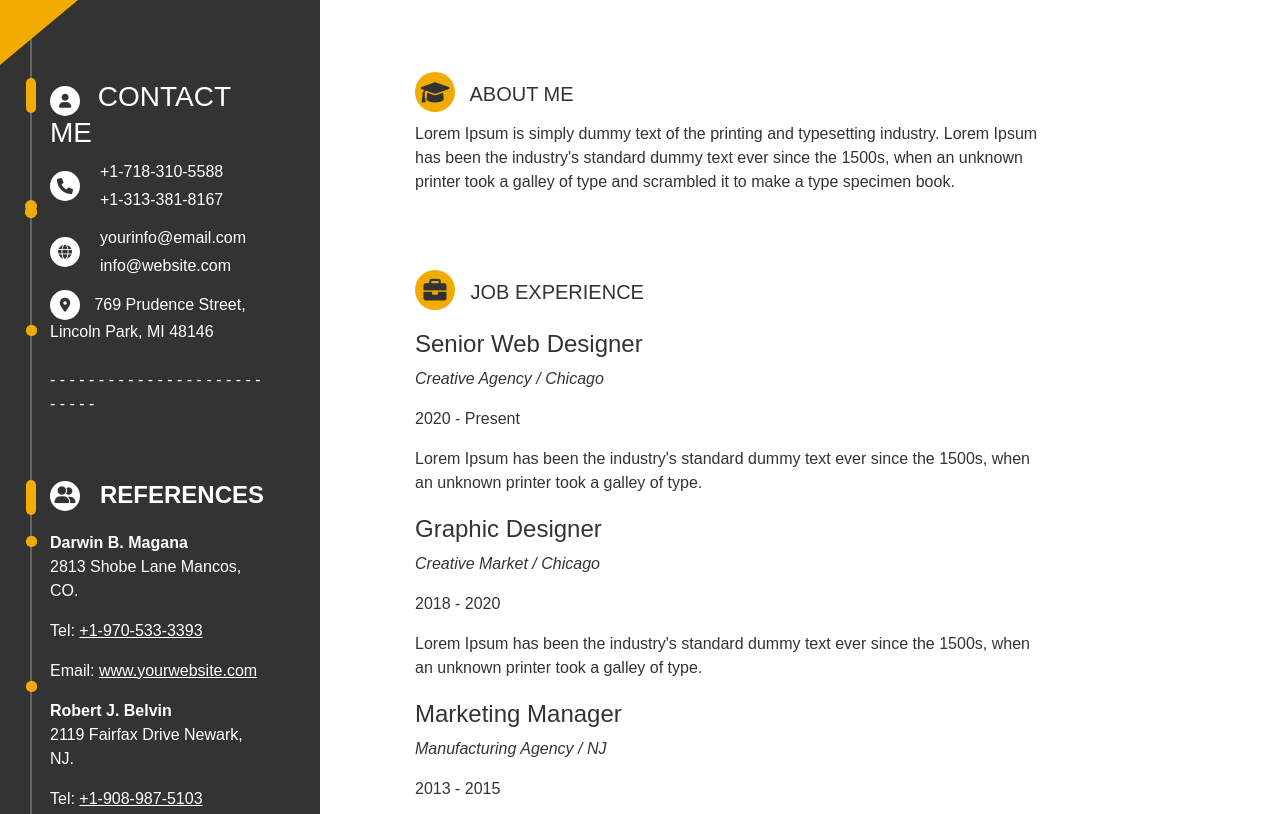
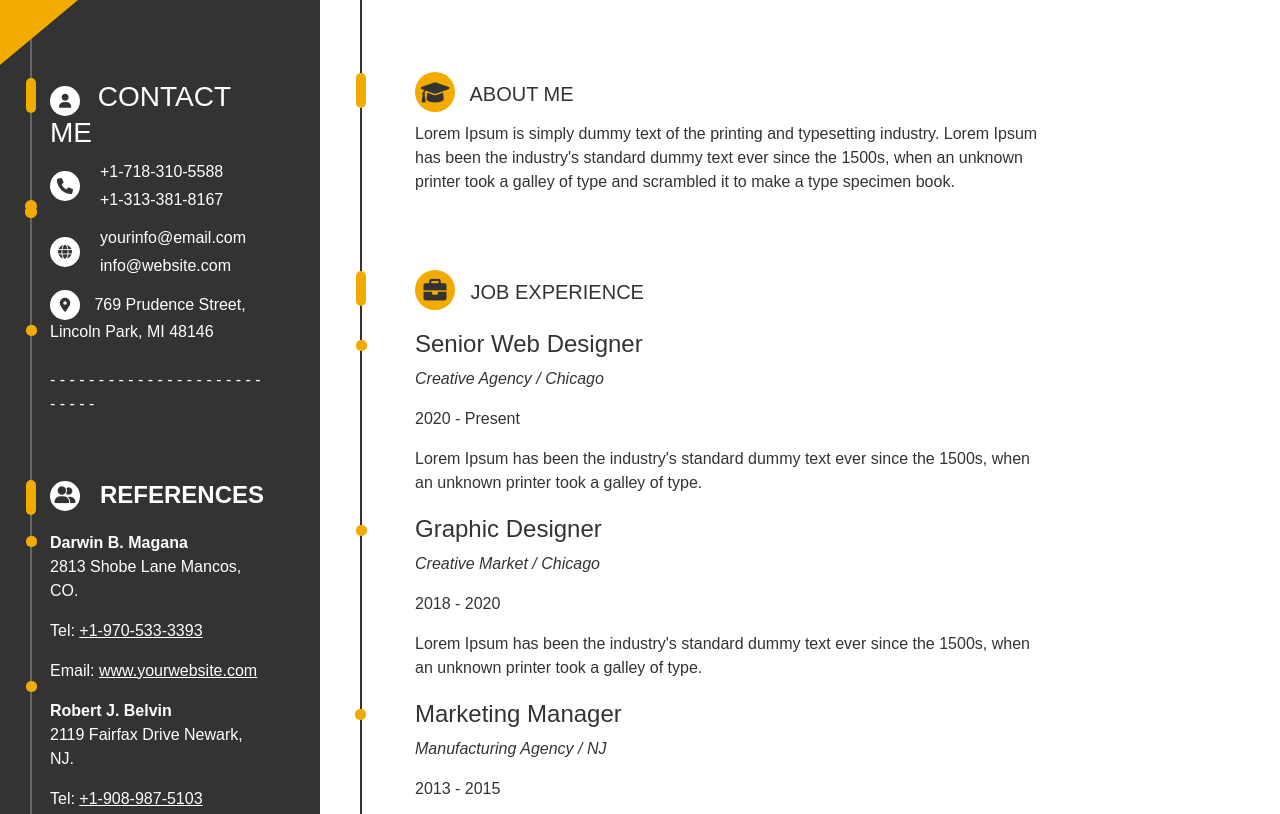
Before and after one commit to Solomiia-Hotska/pm22-04, a website: page app/html/index.html in a window 1280 px wide. Shown: the part 235-1049 px from the top of the page. Drawn offline with nearby package versions, Linux system fonts and the light colour scheme; files that its build step writes are made by us from their sources.

```diff
--- a/app/html/index.html
+++ b/app/html/index.html
@@ -43,7 +43,7 @@
                     - - - - - - - - - - - - - - - - - - - - - - - - - - -
                     <div class="references mb-4">
                         <div class="references">
-                            <div class="dot dot1"></div> <!-- Перша крапка -->
+                            <div class="dot dot1"></div>
                             <div class="dot dot2"></div>
                             <div class="dot dot3"></div>
                             <div class="dot dot4"></div>
@@ -86,9 +86,9 @@
 
             <!-- Main content -->
             <div class="col-7 main-content p-0">
-                <div class="text-container">
+            <div class="text-container">
 
-                    <!-- <div class="rectangle-background"></div> -->
+
                     <h1><span class="first-name">BRIAN R.</span> <span class="last-name">BAXTER</span></h1>
                     <h2>Graphic & Web Designer</h2>
                 </div>
@@ -105,6 +105,16 @@
                         <p>2020 - Present</p>
                         <p>Lorem Ipsum has been the industry's standard dummy text ever since the 1500s, when an unknown printer took a galley of type.</p>
                     </div>
+
+                    <div class="dot dot10"></div>
+                            <div class="dot dot11"></div>
+                            <div class="dot dot12"></div>
+                            <div class="dot dot13"></div>
+                            <div class="dot dot14"></div>
+                            <div class="dot dot15"></div>
+                            <div class="dot dot16"></div>
+                            <div class="dot dot17"></div>
+
                     <div class="job mb-3">
                         <h4>Graphic Designer</h4>
                         <p><i>Creative Market / Chicago</i></p>
@@ -145,6 +155,8 @@
                             <span class="progress-label">HTML-S/CSS-3</span>
                             <div class="progress-bar bg-warning" style="width: 70%;"></div>
                         </div>
+                        <div class="triangle-corner"></div>
+
                     </div>
                 </div>
 
--- a/app/scss/style.scss
+++ b/app/scss/style.scss
@@ -481,7 +481,7 @@
     position: relative;
 }
 
- .dot {
+.sidebar .dot {
     position: absolute;
     width: 10px;
     height: 35px;
@@ -490,27 +490,26 @@
     left: -24px;
     top: -1px;
 }
-
-.dot2 {
+.sidebar .dot2 {
     top: 55px;
     left: -24px;
     width: 11px;
     height: 11px;    /* robert   */
 }
-.dot3 {    /*education*/
+.sidebar .dot3 {    /*education*/
     top: 435px;
     left: -24px;
 
 }
 
-.dot4 {
+.sidebar .dot4 {
     top: 200px;
     left: -24px;
     width: 11px;
     height: 11px;
 }
 
-.dot5 {
+.sidebar .dot5 {
     top: -156px;
     left: -24px;
     width: 11px;
@@ -518,18 +517,74 @@
 
 }
 
-.dot6 {
+.sidebar .dot6 {
     top: 490px;
     left: -24px;
     width: 11px;
     height: 11px;
 }
-.dot7 {
+.sidebar .dot7 { //uni of chicago
     top: 595px;
     left: -24px;
     width: 11px;
     height: 11px;
 }
+
+
+
+.main-content .dot {
+    position: absolute;
+    width: 10px;
+    height: 35px;
+    background-color:  var(--color-yellow);
+    border-radius: 5px; /* Щоб крапка була круглою */
+    left: 36px;
+    top: 39px;
+}
+
+
+.main-content .dot10 { //marketing manager
+    top: 894px;
+    left: 35px;
+    width: 11px;
+    height: 11px;
+}
+.main-content .dot11 { //about me
+    top: 258px;
+    left: 36px;
+}
+
+.main-content .dot12 { //senior web
+    top: 525px;
+    left: 36px;
+    width: 11px;
+    height: 11px;
+}
+.main-content .dot13 {     //skills
+    top: 1124px;
+    left: 36px;
+
+}
+
+.main-content .dot14 { //graphic designer
+    top: 710px;
+    left: 36px;
+    width: 11px;
+    height: 11px;
+}
+.main-content .dot15 { //job experience
+    top: 456px;
+    left: 36px;
+
+}
+.main-content .dot16 { //job experience
+    top: 65px;
+    left: 36px;
+    height: 85px;
+
+}
+
+
 
 
 .skills {
@@ -547,3 +602,21 @@
     margin-top: 60px;
     margin-left: 80px;
 }
+
+
+
+.main-content {
+    position: relative; /* Встановлюємо позицію для main-content */
+    padding-left: 50px; /* Простір для лінії */
+}
+
+/* Додаємо вертикальну лінію */
+.main-content::before {
+    content: '';
+    position: absolute;
+    top: -55px;
+    left: 40px; /* Позиція лінії зліва */
+    width: 2px; /* Ширина лінії */
+    height: 104%; /* Висота лінії */
+    background-color: var(--color-dark-gray); /* Колір лінії */
+}
```
Also changed, not shown: dist/css/style.min.css, dist/index.html.
